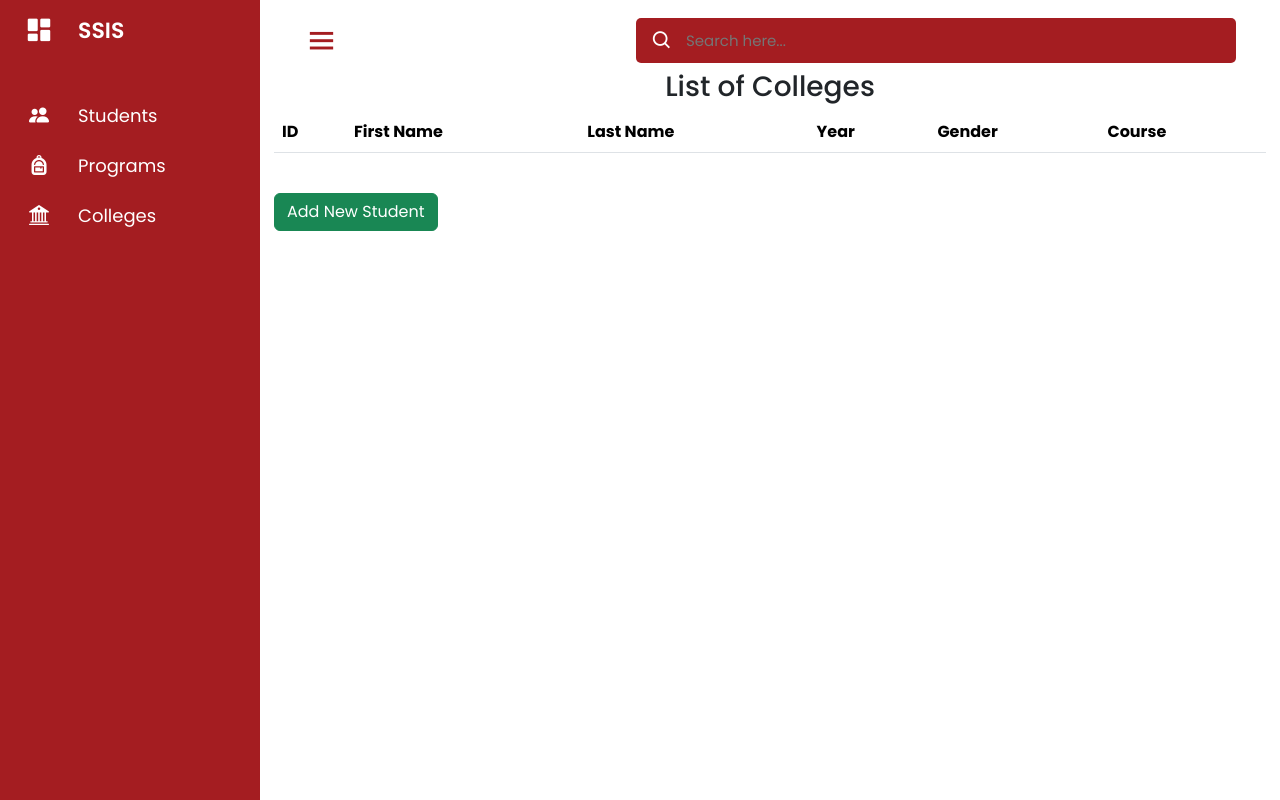
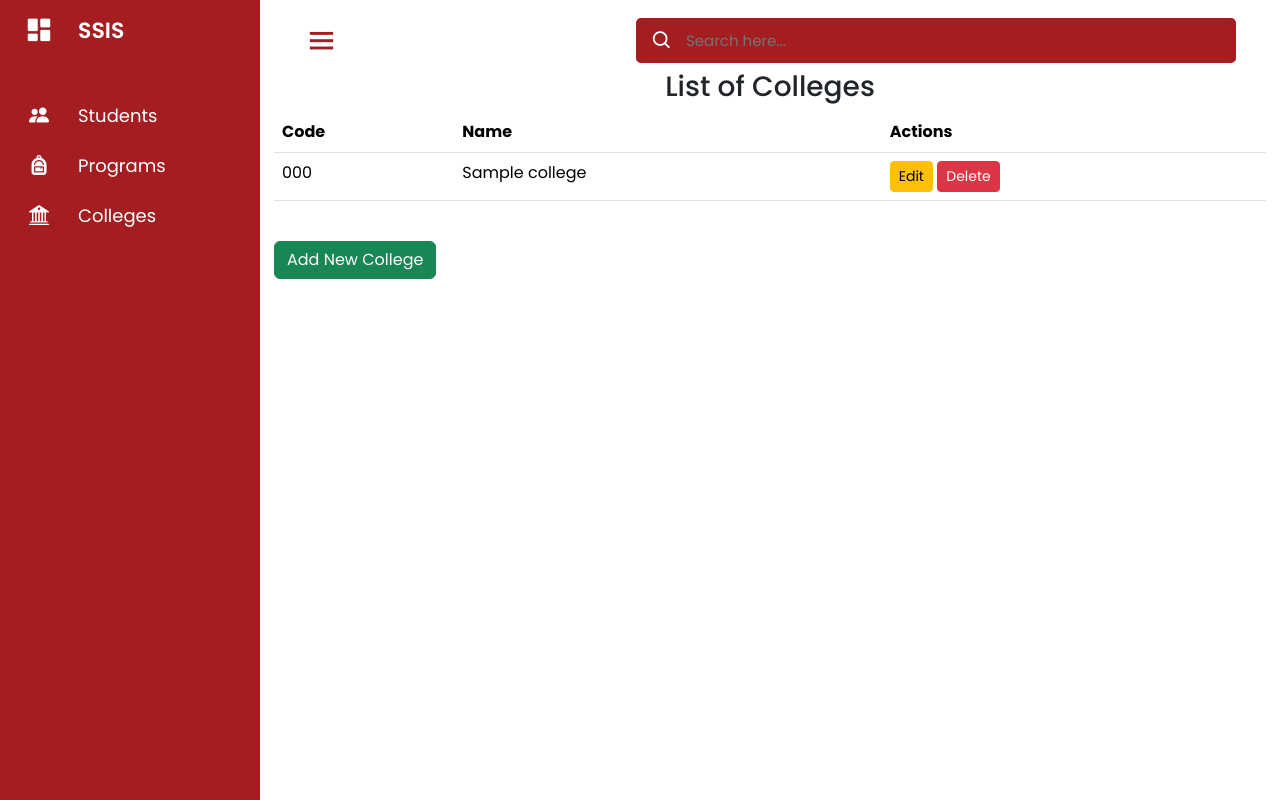
Before and after one commit to kunnow/SSIS2_CCC181, a Flask app: page /colleges in a window 1280 px wide. Run offline with Flask 3, Linux system fonts and the light colour scheme; tables that the repository leaves empty or names only in its code hold one stand-in row (values such as "Sample post"); lists and menus that the app fills with data are empty.

Commit message:
current state colleges: no edit

```diff
--- a/web/templates/colleges.html
+++ b/web/templates/colleges.html
@@ -1,103 +1,101 @@
+{% extends 'home.html' %}
+
 <!DOCTYPE html>
 <html lang="en" dir="ltr">
-    <head>
-        <meta charset="utf-8">
-        <title> SSIS </title>
-        <link rel="stylesheet" href="static/css/style.css">
-        <link href='https://unpkg.com/boxicons@2.1.4/css/boxicons.min.css' rel='stylesheet'>
-        <meta name="viewport" content="width=device-width, initial-scale=1.0">
-    </head>
+<head>
+    <meta charset="utf-8">
+    <title>SSIS</title>
+    <link rel="stylesheet" href="{{ url_for('static', filename='css/style.css') }}">
+    <link href='https://unpkg.com/boxicons@2.1.4/css/boxicons.min.css' rel='stylesheet'>
+    <meta name="viewport" content="width=device-width, initial-scale=1.0">
+</head>
 <body>
-    {% extends 'home.html' %}
-
     {% block content %}
 
-    <h3 id="studListTitle" align="center">List of Colleges</h3>
-    <table id="studentTable" class="table">
+    <h3 id="collegeListTitle" align="center">List of Colleges</h3>
+    <table id="collegeTable" class="table">
         <thead>
             <tr>
-                <th>ID</th>
-                <th>First Name</th>
-                <th>Last Name</th>
-                <th>Year</th>
-                <th>Gender</th>
-                <th>Course</th>
+                <th>Code</th>
+                <th>Name</th>
+                <th>Actions</th>
             </tr>
         </thead>
         <tbody>
-            {% for student in students %}
+            {% for college in colleges %}
             <tr>
-                <td>{{ student.id }}</td>
-                <td>{{ student.firstname }}</td>
-                <td>{{ student.lastname }}</td>
-                <td>{{ student.year }}</td>
-                <td>{{ student.gender }}</td>
-                <td>{{ student.course }}</td>
+                <td>{{ college.code }}</td>
+                <td>{{ college.name }}</td>
+                <td>
+                    <button type="button"
+                            onclick="editCollege('{{ college.code }}', '{{ college.name }}')"
+                            class="btn btn-warning btn-sm">
+                        Edit
+                    </button>
+
+                    <form action="{{ url_for('views.delete_college', code=college.code) }}" method="POST" style="display:inline;">
+                        <button type="submit"
+                                onclick="return confirm('Are you sure you want to delete this college?');"
+                                class="btn btn-danger btn-sm">
+                            Delete
+                        </button>
+                    </form>
+                </td>
             </tr>
             {% endfor %}
         </tbody>
     </table>
     <br/>
 
-    <button id="showFormBtn" class="btn btn-success" onclick="showForm()">Add New Student</button>
-    <form id="studentForm" method="POST" action="/" style="display: none; margin-top: 20px;">
-        <h3 align="center">New Student</h3>
+    <button id="showCollegeFormBtn" class="btn btn-success" onclick="showCollegeForm()">Add New College</button>
+
+    <form id="collegeForm" method="POST" action="{{ url_for('views.add_college') }}" style="display: none; margin-top: 20px;">
+        <input type="hidden" id="operation" name="operation" value="add" />
+        <h3 align="center">New College</h3>
 
         <div class="form-group">
-            <label for="id">ID Number</label>
-            <input type="text" class="form-control" id="id" name="id" placeholder="e.g. 2023-0001"
-                pattern="^\d{4}-\d{4}$" title="ID must be in the format ####-####" required />
+            <label for="college_code">College Code</label>
+            <input type="text" class="form-control" id="college_code" name="code" placeholder="CCS" required />
         </div>
 
         <div class="form-group">
-            <label for="firstName">First Name</label>
-            <input type="text" class="form-control" id="firstName" name="firstname" placeholder="Enter first name" required />
-        </div>
-
-        <div class="form-group">
-            <label for="lastName">Last Name</label>
-            <input type="text" class="form-control" id="lastName" name="lastname" placeholder="Enter last name" required />
-        </div>
-
-        <div class="form-group">
-            <label for="year">Year Level</label>
-            <input type="number" class="form-control" id="year" name="year" min="1" max="4" placeholder="Enter year level (1-4)" required />
-        </div>
-
-        <div class="form-group">
-            <label for="gender">Gender</label>
-            <select class="form-control" id="gender" name="gender" required>
-                <option value="" disabled selected>Select Gender</option>
-                <option value="M">Male</option>
-                <option value="F">Female</option>
-                <option value="O">Other</option>
-            </select>
-        </div>
-
-        <div class="form-group">
-            <label for="program">Course Code</label>
-            <input type="text" class="form-control" id="program" name="course" placeholder="e.g. BSCS" />
+            <label for="college_name">College Name</label>
+            <input type="text" class="form-control" id="college_name" name="name" placeholder="College of Computer" required />
         </div>
 
         <br/>
         <button type="submit" class="btn btn-primary">Submit</button>
-        <button type="button" class="btn btn-secondary" onclick="cancelForm()">Cancel</button>
+        <button type="button" class="btn btn-secondary" onclick="cancelCollegeForm()">Cancel</button>
     </form>
 
     <script>
-        function showForm() {
-            document.getElementById("studentForm").style.display = "block";
-            document.getElementById("studentTable").style.display = "none";
-            document.getElementById("studListTitle").style.display = "none";
-            document.getElementById("showFormBtn").style.display = "none";
+        function showCollegeForm() {
+            document.getElementById("collegeForm").style.display = "block";
+            document.getElementById("collegeTable").style.display = "none";
+            document.getElementById("collegeListTitle").style.display = "none";
+            document.getElementById("showCollegeFormBtn").style.display = "none";
+            document.getElementById("operation").value = "add";
+            document.getElementById("college_code").readOnly = false;
         }
 
-        function cancelForm() {
-            document.getElementById("studentForm").reset();
-            document.getElementById("studentForm").style.display = "none";
-            document.getElementById("studentTable").style.display = "table";
-            document.getElementById("studListTitle").style.display = "block";
-            document.getElementById("showFormBtn").style.display = "block";
+        function editCollege(code, name) {
+            document.getElementById("collegeForm").style.display = "block";
+            document.getElementById("collegeTable").style.display = "none";
+            document.getElementById("collegeListTitle").style.display = "none";
+            document.getElementById("showCollegeFormBtn").style.display = "none";
+
+            document.getElementById("college_code").value = code;
+            document.getElementById("college_name").value = name;
+            document.getElementById("college_code").readOnly = false;
+            document.getElementById("operation").value = "edit";
+        }
+
+        function cancelCollegeForm() {
+            document.getElementById("collegeForm").reset();
+            document.getElementById("collegeForm").style.display = "none";
+            document.getElementById("collegeTable").style.display = "table";
+            document.getElementById("collegeListTitle").style.display = "block";
+            document.getElementById("showCollegeFormBtn").style.display = "block";
         }
     </script>
 
--- a/web/views.py
+++ b/web/views.py
@@ -109,6 +109,147 @@ def delete_student(student_id):
 def students():
     return render_template('programs.html')
 
-@views.route('/colleges', endpoint='colleges')
-def students():
-    return render_template('colleges.html')
+@views.route('/colleges', methods=['GET'])
+def colleges():
+    colleges = []
+    try:
+        connection = mysql.connector.connect(
+            host=current_app.config['MYSQL_HOST'],
+            user=current_app.config['MYSQL_USER'],
+            password=current_app.config['MYSQL_PASSWORD'],
+            database=current_app.config['MYSQL_DB']
+        )
+        cursor = connection.cursor(dictionary=True)
+        cursor.execute("SELECT * FROM college")
+        colleges = cursor.fetchall()
+
+    except mysql.connector.Error as err:
+        flash(f"Error: {err}", "error")
+
+    finally:
+        if cursor:
+            cursor.close()
+        if connection:
+            connection.close()
+
+    return render_template('colleges.html', colleges=colleges)
+
+@views.route('/colleges/add', methods=['POST'])
+def add_college():
+    code = request.form.get('code')
+    name = request.form.get('name')
+
+    if not code or not name:
+        flash("All fields are required!", "error")
+        return redirect(url_for('views.colleges'))
+
+    try:
+        connection = mysql.connector.connect(
+            host=current_app.config['MYSQL_HOST'],
+            user=current_app.config['MYSQL_USER'],
+            password=current_app.config['MYSQL_PASSWORD'],
+            database=current_app.config['MYSQL_DB']
+        )
+        cursor = connection.cursor()
+
+        query = "INSERT INTO college (code, name) VALUES (%s, %s)"
+        cursor.execute(query, (code, name))
+        connection.commit()
+        flash("College added successfully!", "success")
+
+    except mysql.connector.Error as err:
+        connection.rollback()
+        flash(f"Error: {err}", "error")
+
+    finally:
+        if cursor:
+            cursor.close()
+        if connection:
+            connection.close()
+
+    return redirect(url_for('views.colleges'))
+
+@views.route('/colleges/edit/<code>', methods=['POST'])
+def edit_college(code):
+    new_code = request.form.get('code')
+    name = request.form.get('name')
+
+    if not new_code or not name:
+        flash("Both code and name are required!", "error")
+        return redirect(url_for('views.colleges'))
+
+    connection = None
+    cursor = None
+
+    try:
+        connection = mysql.connector.connect(
+            host=current_app.config['MYSQL_HOST'],
+            user=current_app.config['MYSQL_USER'],
+            password=current_app.config['MYSQL_PASSWORD'],
+            database=current_app.config['MYSQL_DB']
+        )
+        cursor = connection.cursor()
+
+        print(f"New code: {new_code}, Old code: {code}, New name: {name}")
+
+
+        if new_code != code:
+            print(f"Updating related_table: college_code = {new_code} WHERE college_code = {code}")
+            cursor.execute("UPDATE related_table SET college_code = %s WHERE college_code = %s", (new_code, code))
+            connection.commit()
+            print(f"Related table update: Rows affected = {cursor.rowcount}")
+
+        query = "UPDATE college SET code = %s, name = %s WHERE code = %s"
+        print(f"Executing query: {query} with values: {new_code}, {name}, {code}")
+        cursor.execute(query, (new_code, name, code))
+        connection.commit()
+        print(f"College update: Rows affected = {cursor.rowcount}")
+
+        if cursor.rowcount == 0:
+            flash("No college found with the provided code!", "error")
+        else:
+            flash("College updated successfully!", "success")
+
+    except mysql.connector.Error as err:
+        if connection:
+            connection.rollback()
+        flash(f"Database Error: {err}", "error")
+
+    except Exception as e:
+        flash(f"Unexpected error: {e}", "error")
+
+    finally:
+        if cursor:
+            cursor.close()
+        if connection:
+            connection.close()
+
+    return redirect(url_for('views.colleges'))
+
+@views.route('/colleges/delete/<code>', methods=['POST'])
+def delete_college(code):
+    try:
+        connection = mysql.connector.connect(
+            host=current_app.config['MYSQL_HOST'],
+            user=current_app.config['MYSQL_USER'],
+            password=current_app.config['MYSQL_PASSWORD'],
+            database=current_app.config['MYSQL_DB']
+        )
+        cursor = connection.cursor()
+
+        query = "DELETE FROM college WHERE code = %s"
+        cursor.execute(query, (code,))
+        connection.commit()
+        flash("College deleted successfully!", "success")
+
+    except mysql.connector.Error as err:
+        connection.rollback()
+        flash(f"Error: {err}", "error")
+
+    finally:
+        if cursor:
+            cursor.close()
+        if connection:
+            connection.close()
+
+    return redirect(url_for('views.colleges'))
```
Also changed, not shown: web/templates/students.html (+13 -7 lines).
